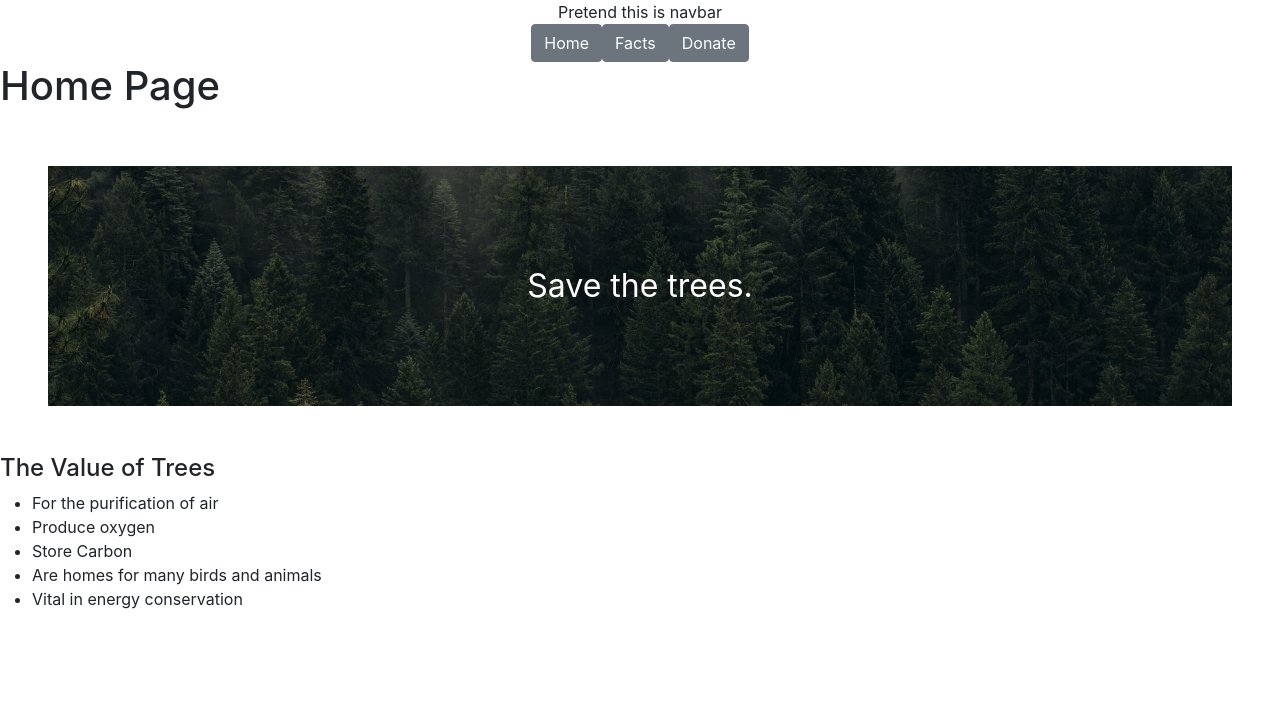
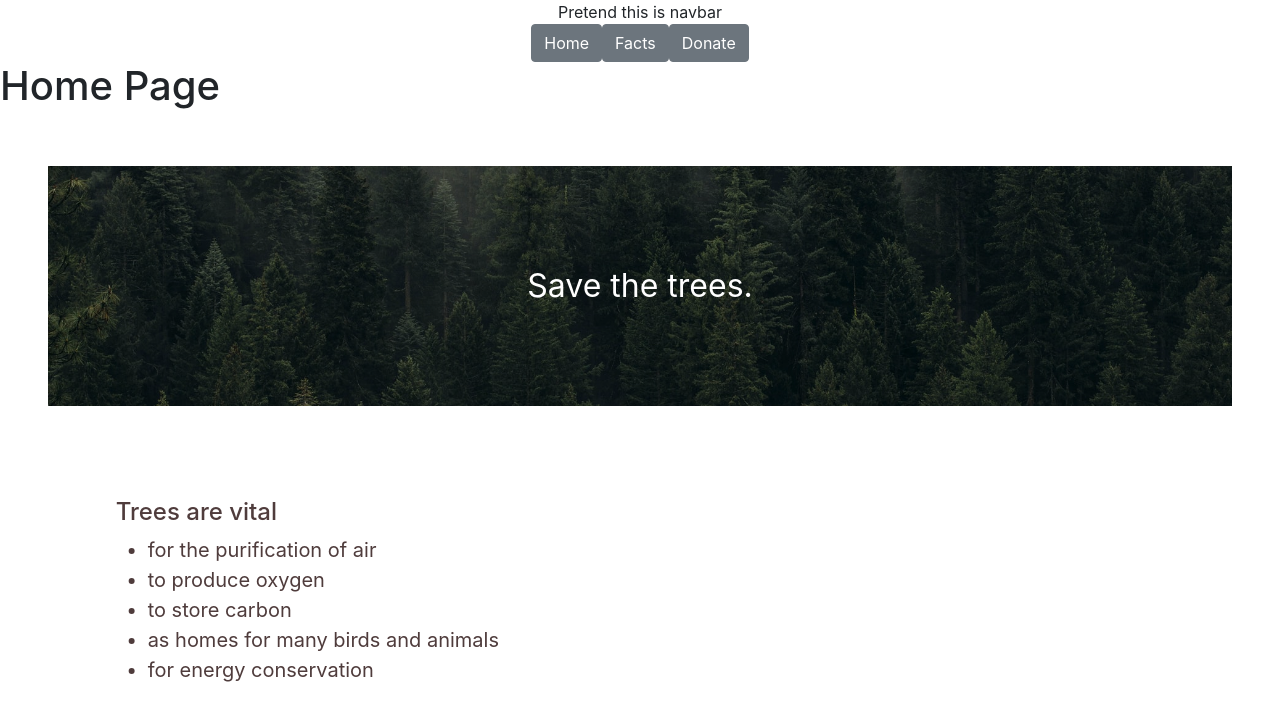
Before and after one commit to Web-Dev-Speedrunners/git-gud, a React (Create React App) app: page / in a window 1280 px wide. Shown: the top 720 px of the page. Built offline with nearby package versions, Linux system fonts and the light colour scheme.

Commit message:
value of trees

```diff
--- a/src/pages/home/index.jsx
+++ b/src/pages/home/index.jsx
@@ -1,21 +1,14 @@
 import React from 'react'
 import Banner from './banner'
+import Section from './section'
 
 const HomePage = () => {
   return (
     <div>
       <h1>Home Page</h1>
       <Banner />
-      <h4> The Value of Trees</h4>
-      <ul>
-        <li>For the purification of air</li>
-        <li>Produce oxygen</li>
-        <li>Store Carbon</li>
-        <li>Are homes for many birds and animals</li>
-        <li>Vital in energy conservation</li>
-      </ul>
+      <Section/>
   </div>
-
   )
 
 }
--- /dev/null
+++ b/src/pages/home/section.css
@@ -0,0 +1,10 @@
+
+
+  #sec-text {
+    top: 80%;
+    left: 30%;
+    font-size: 20px;
+    color: rgb(79, 60, 60);
+    position: absolute;
+    transform: translate(-70%, -70%);
+  }
--- /dev/null
+++ b/src/pages/home/section.jsx
@@ -0,0 +1,22 @@
+import React from 'react'
+import "./section.css";
+
+
+const Section = () => {
+    return(
+    <div id="sec-text">
+      <h4> Trees are vital</h4>
+      <ul>
+          <li>for the purification of air</li>
+          <li>to produce oxygen</li>
+          <li>to store carbon</li>
+          <li>as homes for many birds and animals</li>
+          <li>for energy conservation</li>
+      </ul>
+  </div>
+    )
+}
+
+
+
+export default Section;
```
Also changed, not shown: src/index.css (line endings or trailing spaces).
